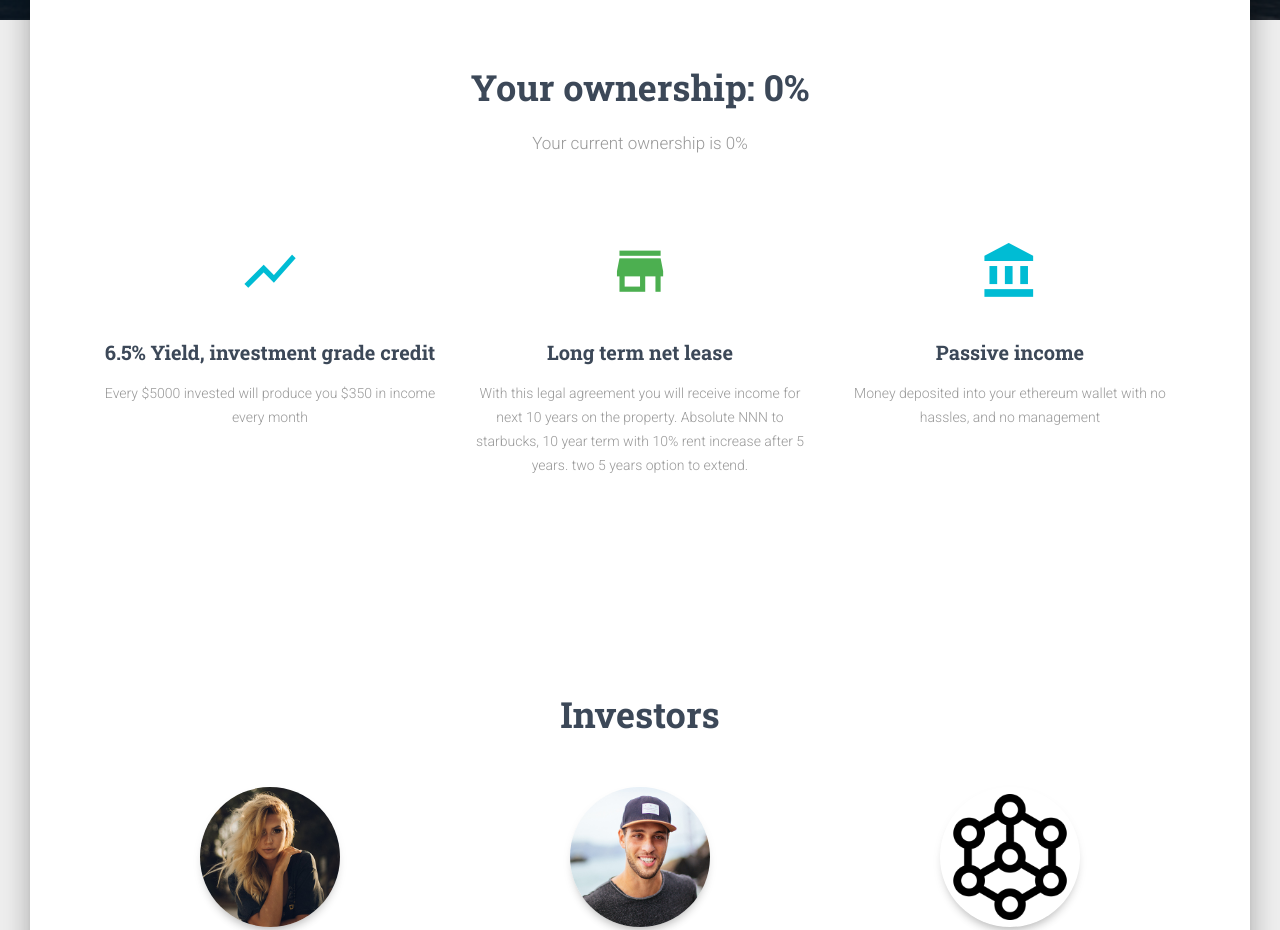
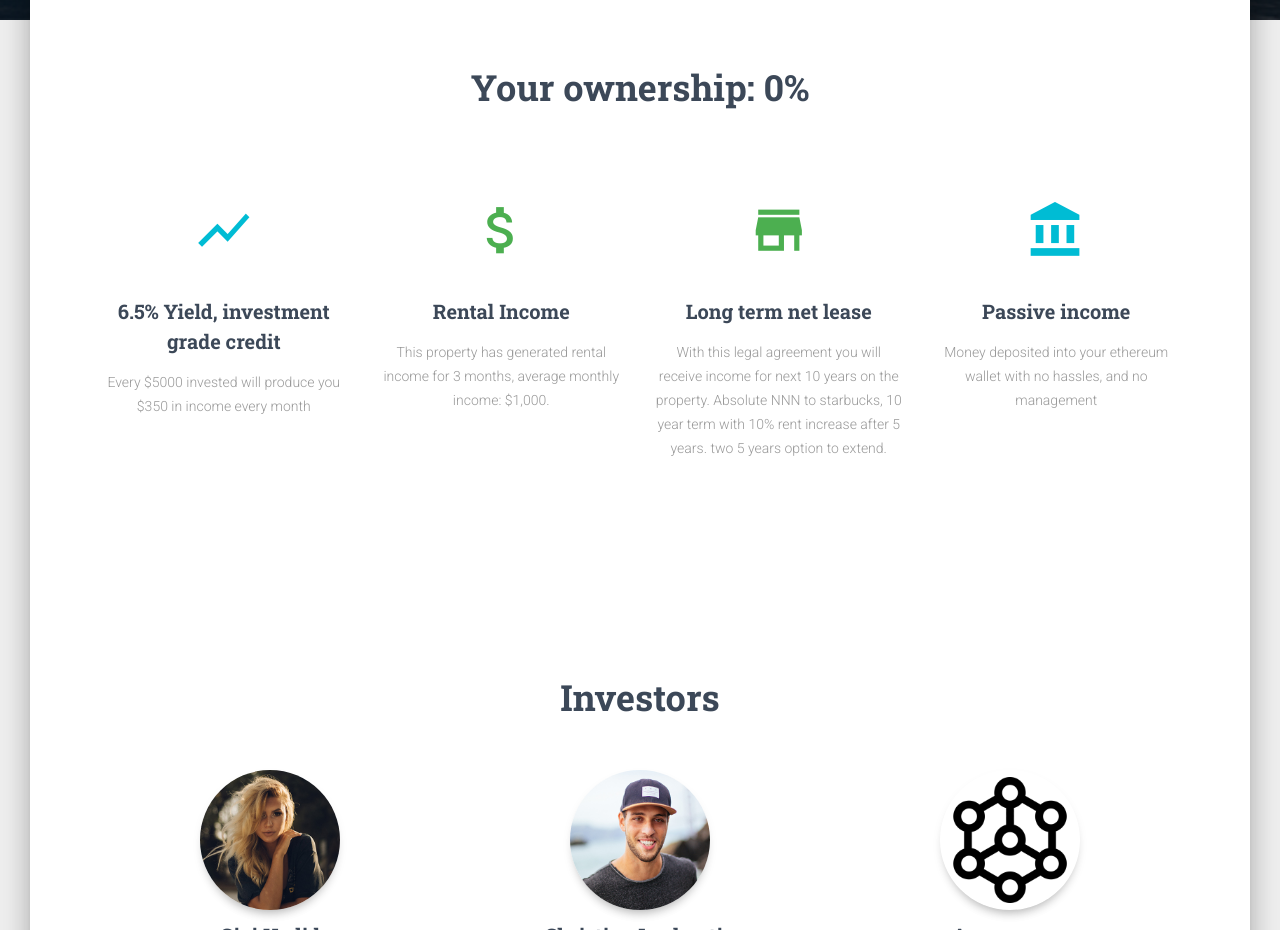
Before and after one commit to Nyceane/Property-Together, a website: page web/examples/landing-page.html in a window 1280 px wide. Shown: the part 780-1710 px from the top of the page. Drawn offline with Linux system fonts and the light colour scheme.

Commit message:
added rental income section

```diff
--- a/web/examples/landing-page.html
+++ b/web/examples/landing-page.html
@@ -100,12 +100,11 @@
         <div class="row">
           <div class="col-md-8 ml-auto mr-auto">
             <h2 class="title" id="owership_rate">Your ownership: 0%</h2>
-            <h5 class="description">Your current ownership is 0%</h5>
           </div>
         </div>
         <div class="features">
           <div class="row">
-            <div class="col-md-4">
+            <div class="col-md-3">
               <div class="info">
                 <div class="icon icon-info">
                   <i class="material-icons">show_chart</i>
@@ -114,7 +113,17 @@
                 <p>Every $5000 invested will produce you $350 in income every month</p>
               </div>
             </div>
-            <div class="col-md-4">
+            <div class="col-md-3">
+              <div class="info">
+                <div class="icon icon-success">
+                  <i class="material-icons">attach_money</i>
+                </div>
+                <h4 class="info-title">Rental Income</h4>
+                <p>This property has generated rental income for 3 months, average monthly income: $1,000.
+</p>
+              </div>
+            </div>
+            <div class="col-md-3">
               <div class="info">
                 <div class="icon icon-success">
                   <i class="material-icons">store</i>
@@ -124,7 +133,7 @@
 </p>
               </div>
             </div>
-            <div class="col-md-4">
+            <div class="col-md-3">
               <div class="info">
                 <div class="icon icon-info">
                   <i class="material-icons">account_balance</i>
```
